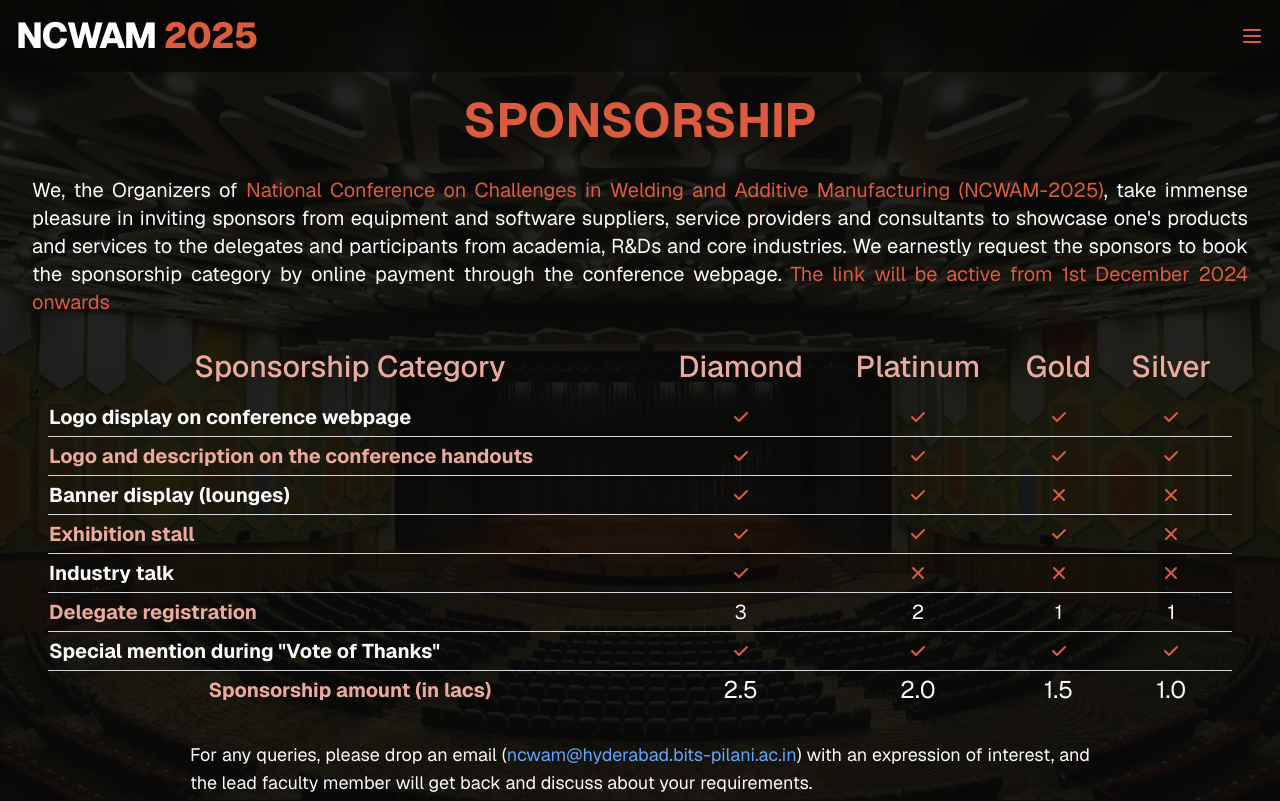
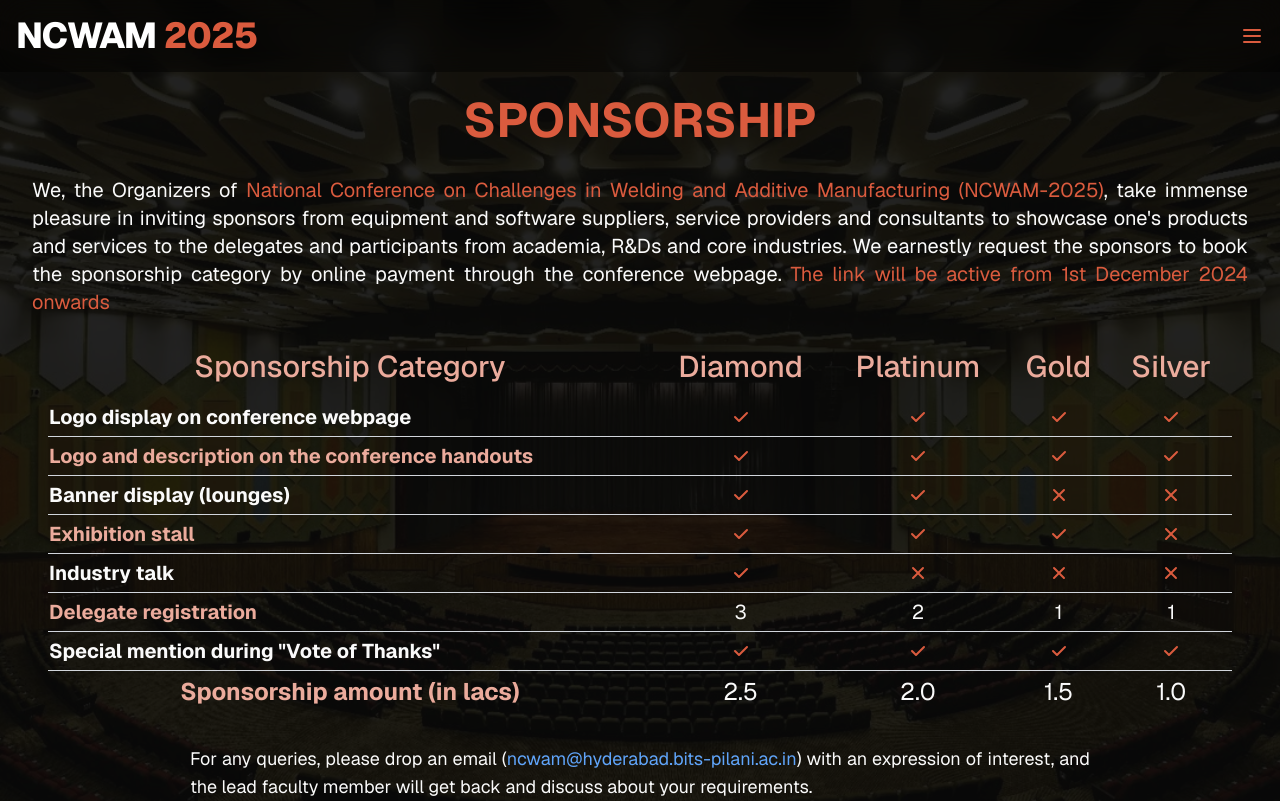
Before and after one commit to ncwam-bphc/website, a Next.js app: page /sponsorship in a window 1280 px wide. Built offline with nearby package versions, Linux system fonts and the light colour scheme.

Commit message:
size change

```diff
--- a/src/app/sponsorship/page.tsx
+++ b/src/app/sponsorship/page.tsx
@@ -491,7 +491,7 @@ export default function AboutusPage() {
             </tr>
             <tr>
               <th scope="row" className="text-center">
-                <h3 className="py-1 text-lg text-accent md:text-xl customcol">
+                <h3 className="py-1 text-lg text-accent md:text-2xl customcol">
                   Sponsorship amount (in lacs)
                 </h3>
               </th>
```
